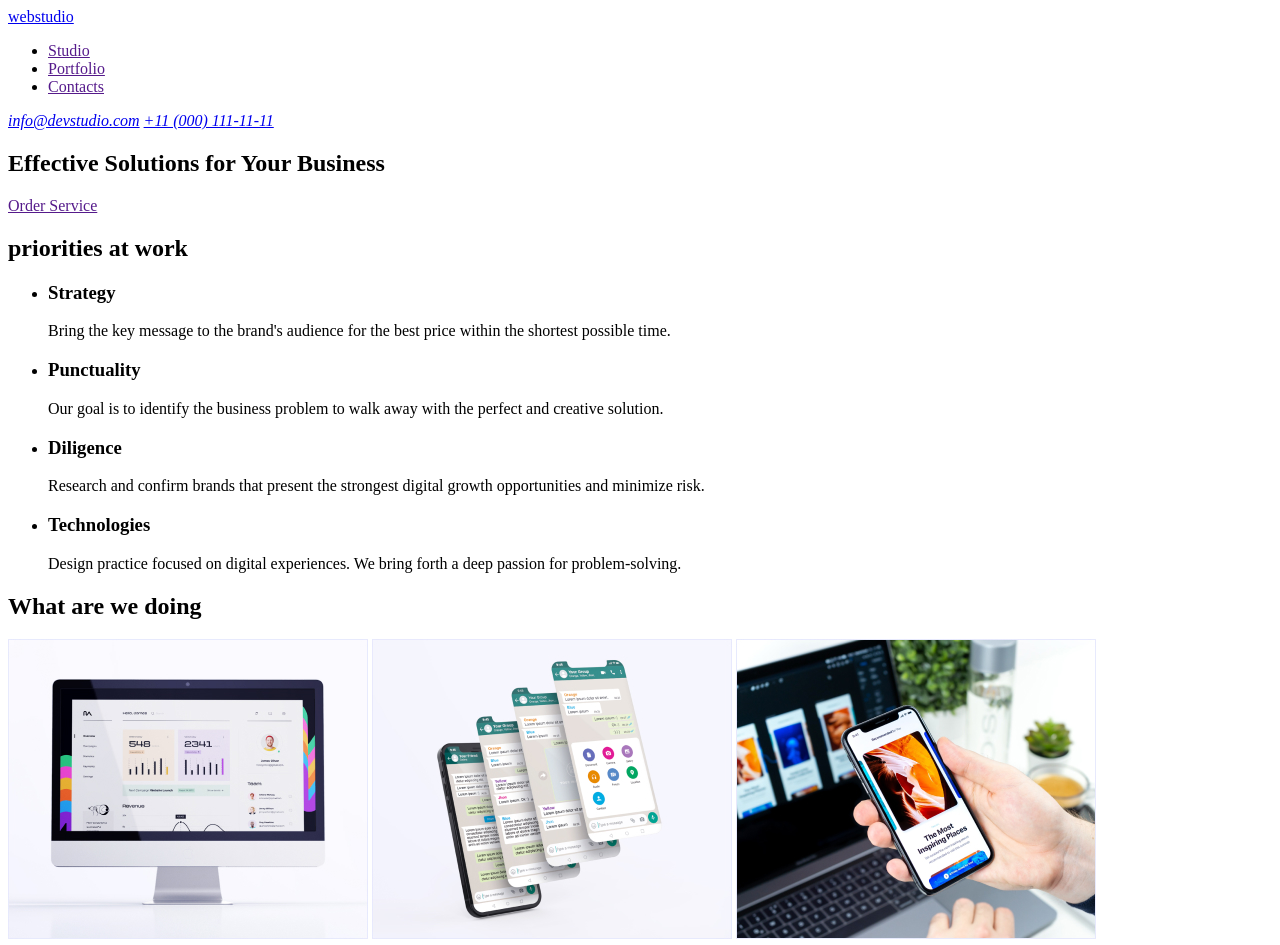
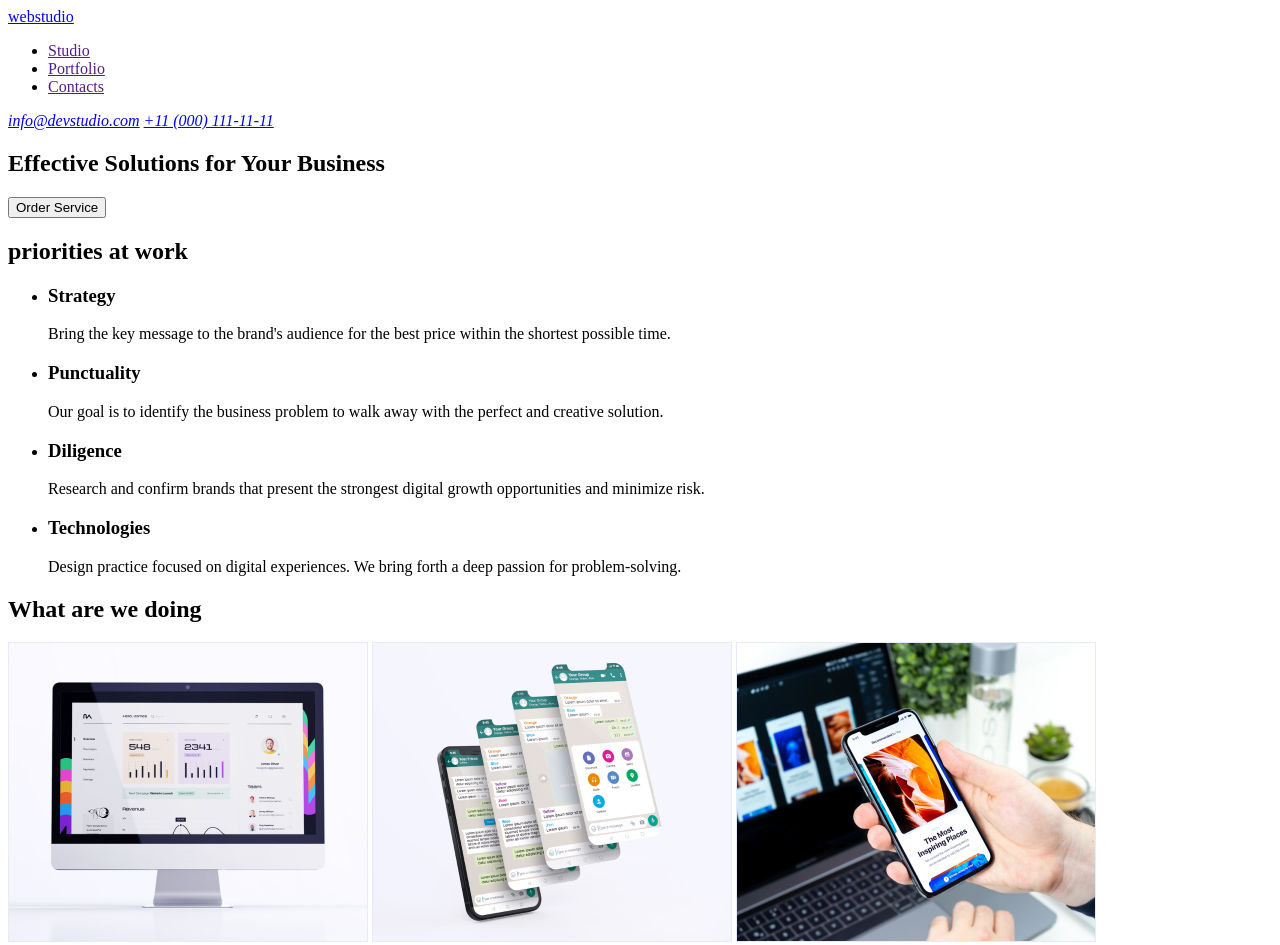
Before and after one commit to YevhenBrovchuk/goit-markup-hw-01, a plain HTML site: page index.html in a window 1280 px wide. Shown: the top 945 px of the page. Drawn offline with Linux system fonts and the light colour scheme.

Commit message:
button link replacement

```diff
--- a/index.html
+++ b/index.html
@@ -26,13 +26,13 @@
         </address>
     </header>
     <main>
-        <div>
-            <section>
-                <h1>Effective Solutions
-                    for Your Business</h1>
-                <a href="">Order Service</a>
-            </section>
-        </div>
+
+        <section>
+            <h1>Effective Solutions
+                for Your Business</h1>
+            <button type="button">Order Service</button>
+        </section>
+
         <section>
             <h2>priorities at work</h2>
             <ul>
```
